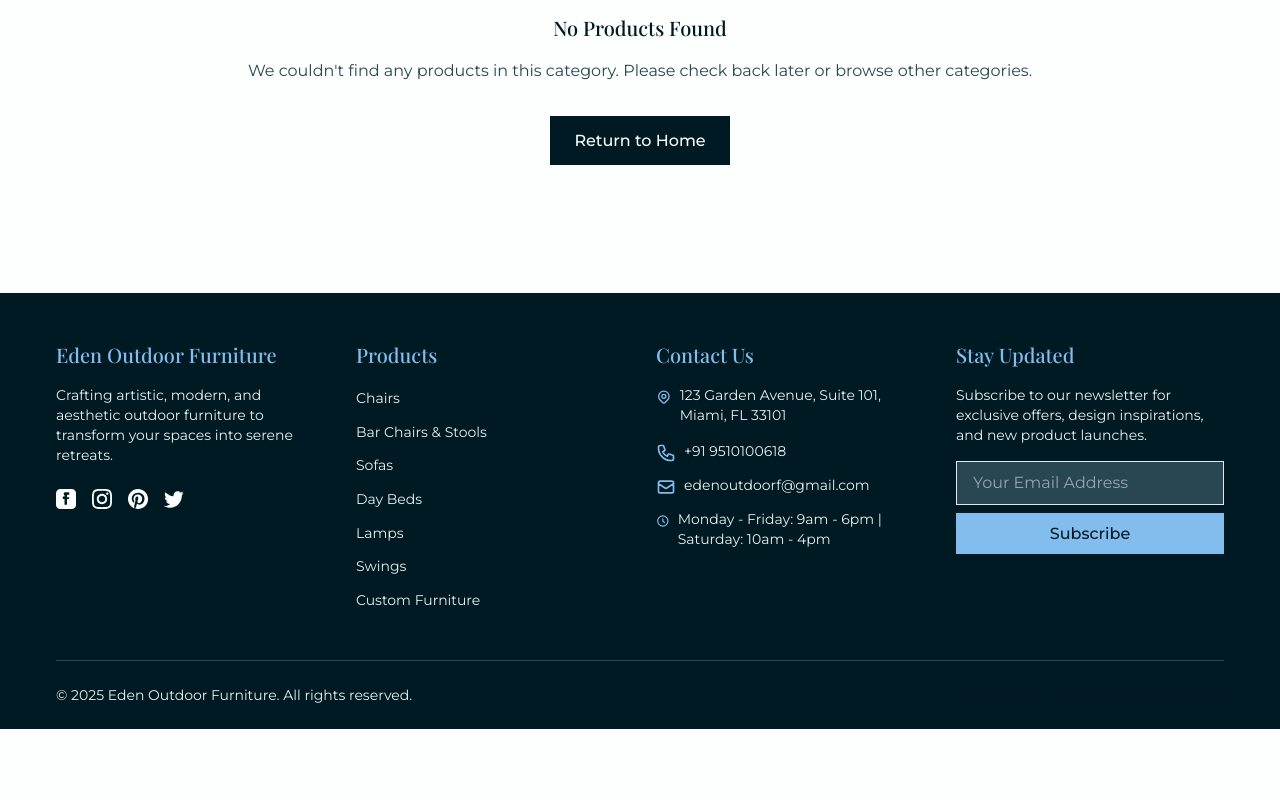
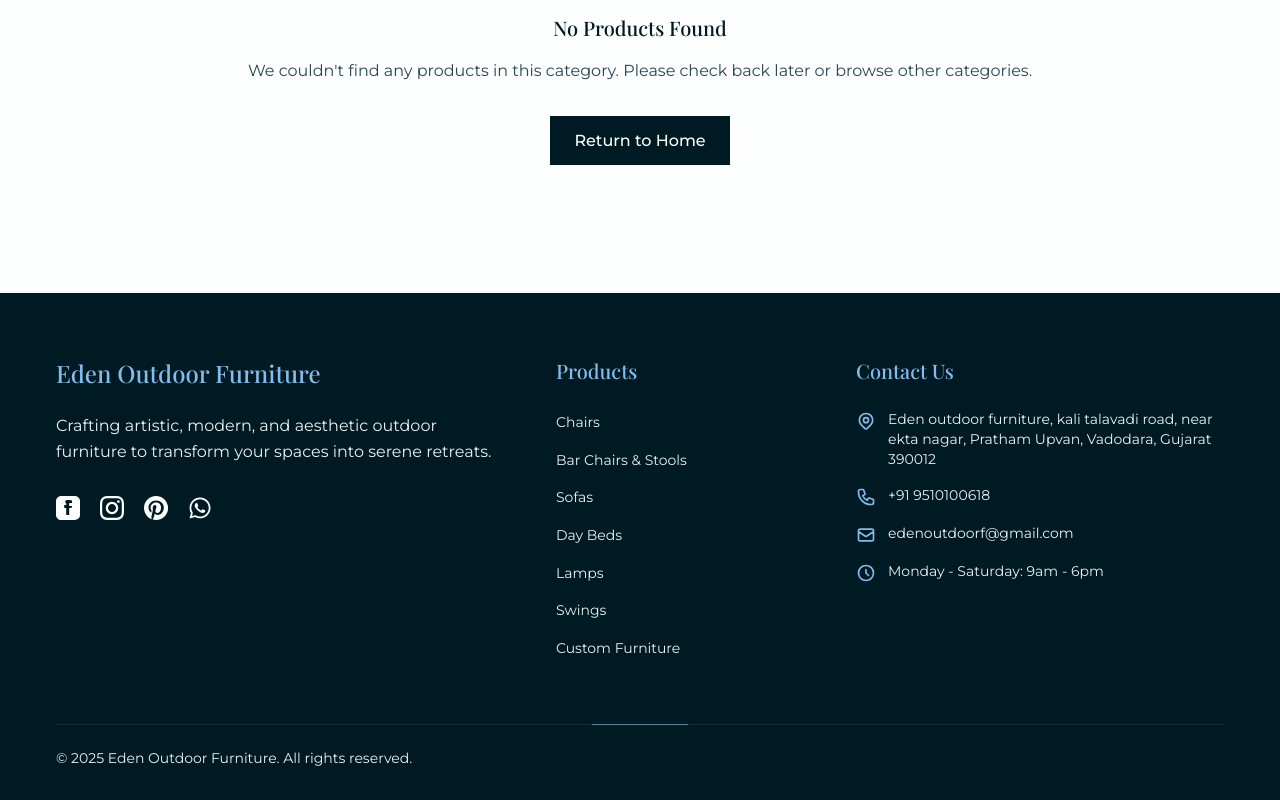
Before and after one commit to Novice-Debugger/Eden-Outdoor-Furniture-Prod, a React (Create React App) app: page /product/1 in a window 1280 px wide. Shown: the part 683-1483 px from the top of the page. Before the commit the page ends 1412 px from the top, so only its background shows below. Built offline with nearby package versions, Linux system fonts and the light colour scheme; a web font is replaced by a local one.

Commit message:
Fixed design issues

```diff
--- a/src/components/common/Footer.jsx
+++ b/src/components/common/Footer.jsx
@@ -12,14 +12,25 @@ const Footer = () => {
     { name: 'Day Beds', path: '/product/day-beds' },
     { name: 'Lamps', path: '/product/lamps' },
     { name: 'Swings', path: '/product/swings' },
-    { name: 'Custom Furniture', path: '/product/custom' },
+    { name: 'Custom Furniture', path: '/contact' },
   ];
 
   const contactInfo = {
-    address: '123 Garden Avenue, Suite 101, Miami, FL 33101',
+    address: 'Eden outdoor furniture, kali talavadi road, near ekta nagar, Pratham Upvan, Vadodara, Gujarat 390012',
     phone: '+91 9510100618',
     email: 'edenoutdoorf@gmail.com',
-    hours: 'Monday - Friday: 9am - 6pm | Saturday: 10am - 4pm',
+    hours: 'Monday - Saturday: 9am - 6pm',
+  };
+
+  // Animation variants
+  const staggerContainer = {
+    hidden: { opacity: 0 },
+    visible: {
+      opacity: 1,
+      transition: {
+        staggerChildren: 0.15
+      }
+    }
   };
 
   const fadeInUpVariants = {
@@ -27,147 +38,196 @@ const Footer = () => {
     visible: {
       opacity: 1,
       y: 0,
-      transition: { duration: 0.6 }
+      transition: { duration: 0.6, ease: "easeOut" }
+    }
+  };
+
+  const socialIconVariants = {
+    hidden: { scale: 0.8, opacity: 0 },
+    visible: {
+      scale: 1,
+      opacity: 1,
+      transition: { type: "spring", stiffness: 200 }
+    },
+    hover: {
+      scale: 1.15,
+      transition: { duration: 0.2 }
     }
   };
 
   return (
-    <footer className="bg-primary text-white pt-12 pb-6">
-      <div className="container mx-auto px-4">
-        <div className="grid grid-cols-1 md:grid-cols-2 lg:grid-cols-4 gap-8">
-          {/* Company Info */}
+    <footer className="bg-primary text-white pt-16 pb-8">
+      <div className="container mx-auto px-4 max-w-7xl">
+        {/* Main Footer Content */}
         <motion.div
+          className="grid grid-cols-1 sm:grid-cols-2 lg:grid-cols-12 gap-x-8 gap-y-12"
+          variants={staggerContainer}
           initial="hidden"
           whileInView="visible"
-            viewport={{ once: true }}
+          viewport={{ once: true, margin: "-100px" }}
+        >
+          {/* Company Info - Takes more space on larger screens */}
+          <motion.div
+            className="lg:col-span-5"
             variants={fadeInUpVariants}
           >
-            <h3 className="font-display text-xl mb-4 text-accent">Eden Outdoor Furniture</h3>
-            <p className="text-light-bg mb-4 text-sm">
+            <h3 className="font-display text-2xl mb-6 text-accent">Eden Outdoor Furniture</h3>
+            <p className="text-light-bg mb-6 max-w-md">
               Crafting artistic, modern, and aesthetic outdoor furniture to transform your spaces into serene retreats.
             </p>
-            <div className="flex space-x-4 mt-6">
-              <a href="https://facebook.com" target="_blank" rel="noopener noreferrer" aria-label="Facebook">
-                <svg className="w-5 h-5 text-white hover:text-accent transition-colors" fill="currentColor" viewBox="0 0 24 24">
+            <motion.div
+              className="flex space-x-5 mt-8"
+              variants={staggerContainer}
+            >
+              <motion.a
+                href="https://www.facebook.com/profile.php?id=61575752289142&sk=grid"
+                target="_blank"
+                rel="noopener noreferrer"
+                aria-label="Facebook"
+                variants={socialIconVariants}
+                whileHover="hover"
+              >
+                <svg className="w-6 h-6 text-white hover:text-accent transition-colors" fill="currentColor" viewBox="0 0 24 24">
                   <path d="M18.8,0H5.2C2.3,0,0,2.3,0,5.2v13.7C0,21.7,2.3,24,5.2,24h13.7c2.9,0,5.2-2.3,5.2-5.2V5.2C24,2.3,21.7,0,18.8,0z M16,7h-1.9c-0.7,0-0.9,0.3-0.9,1v2h2.8l-0.4,2h-2.4v7h-3V12h-2V9h2V7.5C8.2,5.3,9.4,4,12,4c2.2,0,4,0.5,4,0.5V7z" />
                 </svg>
-              </a>
-              <a href="https://www.instagram.com/edenoutdoorfurniture?igsh=MXFzNHQ5dWVnMjBtMg==" target="_blank" rel="noopener noreferrer" aria-label="Instagram">
-                <svg className="w-5 h-5 text-white hover:text-accent transition-colors" fill="currentColor" viewBox="0 0 24 24">
+              </motion.a>
+              <motion.a
+                href="https://www.instagram.com/edenoutdoorfurniture?igsh=MXFzNHQ5dWVnMjBtMg=="
+                target="_blank"
+                rel="noopener noreferrer"
+                aria-label="Instagram"
+                variants={socialIconVariants}
+                whileHover="hover"
+              >
+                <svg className="w-6 h-6 text-white hover:text-accent transition-colors" fill="currentColor" viewBox="0 0 24 24">
                   <path d="M12,2.2c3.2,0,3.6,0,4.8,0.1c3.3,0.1,4.8,1.7,4.9,4.9c0.1,1.3,0.1,1.6,0.1,4.8c0,3.2,0,3.6-0.1,4.8c-0.1,3.2-1.7,4.8-4.9,4.9c-1.3,0.1-1.6,0.1-4.8,0.1c-3.2,0-3.6,0-4.8-0.1c-3.3-0.1-4.8-1.7-4.9-4.9c-0.1-1.3-0.1-1.6-0.1-4.8c0-3.2,0-3.6,0.1-4.8c0.1-3.2,1.7-4.8,4.9-4.9C8.4,2.3,8.8,2.2,12,2.2z M12,0C8.7,0,8.3,0,7.1,0.1c-4.4,0.2-6.8,2.6-7,7C0,8.3,0,8.7,0,12c0,3.3,0,3.7,0.1,4.9c0.2,4.4,2.6,6.8,7,7C8.3,24,8.7,24,12,24c3.3,0,3.7,0,4.9-0.1c4.4-0.2,6.8-2.6,7-7C24,15.7,24,15.3,24,12c0-3.3,0-3.7-0.1-4.9c-0.2-4.4-2.6-6.8-7-7C15.7,0,15.3,0,12,0z M12,5.8c-3.4,0-6.2,2.8-6.2,6.2c0,3.4,2.8,6.2,6.2,6.2c3.4,0,6.2-2.8,6.2-6.2C18.2,8.6,15.4,5.8,12,5.8z M12,16c-2.2,0-4-1.8-4-4c0-2.2,1.8-4,4-4c2.2,0,4,1.8,4,4C16,14.2,14.2,16,12,16z M19.8,5.6c0,0.8-0.6,1.4-1.4,1.4c-0.8,0-1.4-0.6-1.4-1.4c0-0.8,0.6-1.4,1.4-1.4C19.2,4.2,19.8,4.8,19.8,5.6z" />
                 </svg>
-              </a>
-              <a href="https://pinterest.com" target="_blank" rel="noopener noreferrer" aria-label="Pinterest">
-                <svg className="w-5 h-5 text-white hover:text-accent transition-colors" fill="currentColor" viewBox="0 0 24 24">
+              </motion.a>
+              <motion.a
+                href="https://in.pinterest.com/edenoutdoorf/"
+                target="_blank"
+                rel="noopener noreferrer"
+                aria-label="Pinterest"
+                variants={socialIconVariants}
+                whileHover="hover"
+              >
+                <svg className="w-6 h-6 text-white hover:text-accent transition-colors" fill="currentColor" viewBox="0 0 24 24">
                   <path d="M12,0C5.4,0,0,5.4,0,12c0,5.1,3.2,9.4,7.6,11.2c-0.1-0.9-0.2-2.4,0-3.4c0.2-0.9,1.4-6,1.4-6s-0.3-0.8-0.3-1.8c0-1.7,1-2.9,2.2-2.9c1,0,1.5,0.8,1.5,1.7c0,1-0.7,2.6-1,4c-0.3,1.2,0.6,2.2,1.8,2.2c2.1,0,3.8-2.2,3.8-5.5c0-2.9-2.1-4.9-5-4.9c-3.4,0-5.4,2.6-5.4,5.2c0,1,0.4,2.1,0.9,2.7c0.1,0.1,0.1,0.2,0.1,0.3c-0.1,0.4-0.3,1.2-0.3,1.4c-0.1,0.2-0.2,0.3-0.4,0.2c-1.5-0.7-2.4-2.9-2.4-4.6c0-3.8,2.8-7.3,7.9-7.3c4.2,0,7.4,3,7.4,6.9c0,4.1-2.6,7.5-6.2,7.5c-1.2,0-2.4-0.6-2.8-1.4c0,0-0.6,2.3-0.7,2.9c-0.3,1-1,2.3-1.5,3c1.1,0.3,2.3,0.5,3.5,0.5c6.6,0,12-5.4,12-12C24,5.4,18.6,0,12,0z" />
                 </svg>
-              </a>
-              <a href="https://twitter.com" target="_blank" rel="noopener noreferrer" aria-label="Twitter">
-                <svg className="w-5 h-5 text-white hover:text-accent transition-colors" fill="currentColor" viewBox="0 0 24 24">
-                  <path d="M23.6,4.9c-0.9,0.4-1.8,0.7-2.8,0.8c1-0.6,1.8-1.6,2.2-2.7c-1,0.6-2,1-3.1,1.2c-0.9-1-2.2-1.6-3.6-1.6c-2.7,0-4.9,2.2-4.9,4.9c0,0.4,0,0.8,0.1,1.1C7.7,8.5,4.1,6.6,1.7,3.8C1.2,4.5,1,5.4,1,6.3c0,1.7,0.9,3.2,2.1,4.1c-0.8,0-1.5-0.2-2.2-0.6v0.1c0,2.4,1.7,4.4,3.9,4.8c-0.4,0.1-0.8,0.2-1.3,0.2c-0.3,0-0.6,0-0.9-0.1c0.6,2,2.4,3.4,4.6,3.4c-1.7,1.3-3.8,2.1-6.1,2.1c-0.4,0-0.8,0-1.2-0.1c2.2,1.4,4.8,2.2,7.5,2.2c9.1,0,14-7.5,14-14c0-0.2,0-0.4,0-0.6C22.1,6.7,22.9,5.9,23.6,4.9z" />
+              </motion.a>
+              <motion.a
+                href="https://wa.me/9510100618"
+                target="_blank"
+                rel="noopener noreferrer"
+                aria-label="WhatsApp"
+                variants={socialIconVariants}
+                whileHover="hover"
+              >
+                <svg className="w-6 h-6 text-white hover:text-accent transition-colors" fill="currentColor" viewBox="0 0 448 512" xmlns="http://www.w3.org/2000/svg">
+                  <path d="M380.9 97.1C339 55.1 283.2 32 223.9 32c-122.4 0-222 99.6-222 222 0 39.1 10.2 77.3 29.6 111L0 480l117.7-30.9c32.4 17.7 68.9 27 106.1 27h.1c122.3 0 224.1-99.6 224.1-222 0-59.3-25.2-115-67.1-157zm-157 341.6c-33.2 0-65.7-8.9-94-25.7l-6.7-4-69.8 18.3L72 359.2l-4.4-7c-18.5-29.4-28.2-63.3-28.2-98.2 0-101.7 82.8-184.5 184.6-184.5 49.3 0 95.6 19.2 130.4 54.1 34.8 34.9 56.2 81.2 56.1 130.5 0 101.8-84.9 184.6-186.6 184.6zm101.2-138.2c-5.5-2.8-32.8-16.2-37.9-18-5.1-1.9-8.8-2.8-12.5 2.8-3.7 5.6-14.3 18-17.6 21.8-3.2 3.7-6.5 4.2-12 1.4-32.6-16.3-54-29.1-75.5-66-5.7-9.8 5.7-9.1 16.3-30.3 1.8-3.7.9-6.9-.5-9.7-1.4-2.8-12.5-30.1-17.1-41.2-4.5-10.8-9.1-9.3-12.5-9.5-3.2-.2-6.9-.2-10.6-.2-3.7 0-9.7 1.4-14.8 6.9-5.1 5.6-19.4 19-19.4 46.3 0 27.3 19.9 53.7 22.6 57.4 2.8 3.7 39.1 59.7 94.8 83.8 35.2 15.2 49 16.5 66.6 13.9 10.7-1.6 32.8-13.4 37.4-26.4 4.6-13 4.6-24.1 3.2-26.4-1.3-2.5-5-3.9-10.5-6.6z"/>
                 </svg>
-              </a>
-            </div>
+              </motion.a>
+            </motion.div>
           </motion.div>
 
-          {/* Products */}
+          {/* Products - Takes less space on larger screens */}
           <motion.div
-            initial="hidden"
-            whileInView="visible"
-            viewport={{ once: true }}
+            className="lg:col-span-3 sm:col-span-1"
             variants={fadeInUpVariants}
           >
-            <h3 className="font-display text-xl mb-4 text-accent">Products</h3>
-            <ul className="space-y-2">
+            <h3 className="font-display text-xl mb-6 text-accent">Products</h3>
+            <ul className="grid grid-cols-1 gap-y-3">
               {productCategories.map((category) => (
-                <li key={category.path}>
+                <motion.li
+                  key={category.path}
+                  whileHover={{ x: 5 }}
+                  transition={{ type: "spring", stiffness: 300 }}
+                >
                   <Link
                     to={category.path}
-                    className="text-light-bg hover:text-accent transition-colors text-sm"
+                    className="text-light-bg hover:text-accent transition-colors text-sm inline-block"
                   >
                     {category.name}
                   </Link>
-                </li>
+                </motion.li>
               ))}
             </ul>
           </motion.div>
 
-          {/* Contact Info */}
+          {/* Contact Info - Takes less space on larger screens */}
           <motion.div
-            initial="hidden"
-            whileInView="visible"
-            viewport={{ once: true }}
+            className="lg:col-span-4 sm:col-span-1"
             variants={fadeInUpVariants}
           >
-            <h3 className="font-display text-xl mb-4 text-accent">Contact Us</h3>
-            <div className="space-y-3 text-sm">
-              <p className="flex items-start">
-                <svg className="w-5 h-5 mr-2 mt-0.5 text-accent" fill="none" stroke="currentColor" viewBox="0 0 24 24" xmlns="http://www.w3.org/2000/svg">
+            <h3 className="font-display text-xl mb-6 text-accent">Contact Us</h3>
+            <div className="space-y-4 text-sm">
+              <motion.p
+                className="flex items-start"
+                whileHover={{ x: 5 }}
+                transition={{ type: "spring", stiffness: 300 }}
+              >
+                <svg className="w-5 h-5 mr-3 mt-0.5 text-accent flex-shrink-0" fill="none" stroke="currentColor" viewBox="0 0 24 24" xmlns="http://www.w3.org/2000/svg">
                   <path strokeLinecap="round" strokeLinejoin="round" strokeWidth="2" d="M17.657 16.657L13.414 20.9a1.998 1.998 0 01-2.827 0l-4.244-4.243a8 8 0 1111.314 0z" />
                   <path strokeLinecap="round" strokeLinejoin="round" strokeWidth="2" d="M15 11a3 3 0 11-6 0 3 3 0 016 0z" />
                 </svg>
                 <span className="text-light-bg">{contactInfo.address}</span>
-              </p>
-              <p className="flex items-start">
-                <svg className="w-5 h-5 mr-2 mt-0.5 text-accent" fill="none" stroke="currentColor" viewBox="0 0 24 24" xmlns="http://www.w3.org/2000/svg">
+              </motion.p>
+              <motion.p
+                className="flex items-start"
+                whileHover={{ x: 5 }}
+                transition={{ type: "spring", stiffness: 300 }}
+              >
+                <svg className="w-5 h-5 mr-3 mt-0.5 text-accent flex-shrink-0" fill="none" stroke="currentColor" viewBox="0 0 24 24" xmlns="http://www.w3.org/2000/svg">
                   <path strokeLinecap="round" strokeLinejoin="round" strokeWidth="2" d="M3 5a2 2 0 012-2h3.28a1 1 0 01.948.684l1.498 4.493a1 1 0 01-.502 1.21l-2.257 1.13a11.042 11.042 0 005.516 5.516l1.13-2.257a1 1 0 011.21-.502l4.493 1.498a1 1 0 01.684.949V19a2 2 0 01-2 2h-1C9.716 21 3 14.284 3 6V5z" />
                 </svg>
                 <span className="text-light-bg">{contactInfo.phone}</span>
-              </p>
-              <p className="flex items-start">
-                <svg className="w-5 h-5 mr-2 mt-0.5 text-accent" fill="none" stroke="currentColor" viewBox="0 0 24 24" xmlns="http://www.w3.org/2000/svg">
+              </motion.p>
+              <motion.p
+                className="flex items-start"
+                whileHover={{ x: 5 }}
+                transition={{ type: "spring", stiffness: 300 }}
+              >
+                <svg className="w-5 h-5 mr-3 mt-0.5 text-accent flex-shrink-0" fill="none" stroke="currentColor" viewBox="0 0 24 24" xmlns="http://www.w3.org/2000/svg">
                   <path strokeLinecap="round" strokeLinejoin="round" strokeWidth="2" d="M3 8l7.89 5.26a2 2 0 002.22 0L21 8M5 19h14a2 2 0 002-2V7a2 2 0 00-2-2H5a2 2 0 00-2 2v10a2 2 0 002 2z" />
                 </svg>
                 <span className="text-light-bg">{contactInfo.email}</span>
-              </p>
-              <p className="flex items-start">
-                <svg className="w-5 h-5 mr-2 mt-0.5 text-accent" fill="none" stroke="currentColor" viewBox="0 0 24 24" xmlns="http://www.w3.org/2000/svg">
+              </motion.p>
+              <motion.p
+                className="flex items-start"
+                whileHover={{ x: 5 }}
+                transition={{ type: "spring", stiffness: 300 }}
+              >
+                <svg className="w-5 h-5 mr-3 mt-0.5 text-accent flex-shrink-0" fill="none" stroke="currentColor" viewBox="0 0 24 24" xmlns="http://www.w3.org/2000/svg">
                   <path strokeLinecap="round" strokeLinejoin="round" strokeWidth="2" d="M12 8v4l3 3m6-3a9 9 0 11-18 0 9 9 0 0118 0z" />
                 </svg>
                 <span className="text-light-bg">{contactInfo.hours}</span>
-              </p>
+              </motion.p>
             </div>
           </motion.div>
+        </motion.div>
 
-          {/* Newsletter */}
+        {/* Bottom Bar with improved divider */}
         <motion.div
-            initial="hidden"
-            whileInView="visible"
+          className="mt-16 pt-6 relative"
+          initial={{ opacity: 0 }}
+          whileInView={{ opacity: 1, transition: { delay: 0.5 } }}
           viewport={{ once: true }}
-            variants={fadeInUpVariants}
         >
-            <h3 className="font-display text-xl mb-4 text-accent">Stay Updated</h3>
-            <p className="text-light-bg text-sm mb-4">
-              Subscribe to our newsletter for exclusive offers, design inspirations, and new product launches.
-            </p>
-            <form className="flex flex-col space-y-2">
-              <input
-                type="email"
-                placeholder="Your Email Address"
-                className="px-4 py-2 bg-secondary text-white placeholder-light-bg/50 border border-light-bg/20 focus:outline-none focus:border-accent"
-                required
-              />
-              <button
-                type="submit"
-                className="px-4 py-2 bg-accent text-primary font-medium hover:bg-white transition-colors duration-300"
-              >
-                Subscribe
-              </button>
-            </form>
-          </motion.div>
-        </div>
+          {/* Fancy divider */}
+          <div className="absolute top-0 left-1/2 transform -translate-x-1/2 w-24 h-px bg-accent"></div>
+          <div className="absolute top-0 left-0 right-0 h-px bg-secondary opacity-50"></div>
 
-        {/* Bottom Bar */}
-        <div className="border-t border-secondary mt-12 pt-6 flex flex-col md:flex-row justify-between items-center">
-          <div className="text-sm text-light-bg mb-4 md:mb-0">
+          <div className="flex flex-col md:flex-row justify-between items-center">
+            <div className="text-sm text-light-bg mb-6 md:mb-0">
               © {currentYear} Eden Outdoor Furniture. All rights reserved.
             </div>
-          <div className="flex space-x-4 text-xs text-light-bg">
+            <div className="flex flex-wrap justify-center space-x-6 text-xs text-light-bg">
               <Link to="/privacy-policy" className="hover:text-accent transition-colors">Privacy Policy</Link>
               <Link to="/terms-of-service" className="hover:text-accent transition-colors">Terms of Service</Link>
               <Link to="/sitemap" className="hover:text-accent transition-colors">Sitemap</Link>
             </div>
           </div>
+        </motion.div>
       </div>
     </footer>
   );
--- a/src/components/contact/GoogleMap.jsx
+++ b/src/components/contact/GoogleMap.jsx
@@ -13,7 +13,7 @@ const GoogleMap = () => {
         - Or similar libraries
       */}
       <iframe
-        src="https://www.google.com/maps/embed?pb=!1m18!1m12!1m3!1d3592.6866879208393!2d-80.19149492392734!3d25.783898077777578!2m3!1f0!2f0!3f0!3m2!1i1024!2i768!4f13.1!3m3!1m2!1s0x88d9b6823bb65e03%3A0x83e8b78bf34f69e1!2sMiami%20Design%20District!5e0!3m2!1sen!2sus!4v1706706010000!5m2!1sen!2sus"
+        src="https://www.google.com/maps/embed?pb=!1m18!1m12!1m3!1d3691.84494910413!2d73.138588!3d22.283862499999994!2m3!1f0!2f0!3f0!3m2!1i1024!2i768!4f13.1!3m3!1m2!1s0x395fc721c5104857%3A0x5963ecbe33f6abd4!2sEden%20outdoor%20furniture!5e0!3m2!1sen!2sin!4v1746337475329!5m2!1sen!2sin"
         width="100%"
         height="100%"
         style={{ border: 0, minHeight: 'inherit' }}
--- a/src/data/products.js
+++ b/src/data/products.js
@@ -2272,8 +2272,7 @@ const products = [
         },
         "images": [
             "/assets/images/products/data/Sofa/ED-614/1.jpg",
-            "/assets/images/products/data/Sofa/ED-614/2.jpg",
-            "/assets/images/products/data/Sofa/ED-614/3.jpg"
+            "/assets/images/products/data/Sofa/ED-614/2.jpg"
         ],
         "colors": ["Cloud Gray", "Navy Blue", "Olive Green"],
         "materials": ["Aluminum", "Olefin Fabric", "High-Density Foam"],
--- a/src/pages/Contact.jsx
+++ b/src/pages/Contact.jsx
@@ -7,13 +7,11 @@ import GoogleMap from '../components/contact/GoogleMap';
 const Contact = () => {
   // Company info
   const companyInfo = {
-    address: '123 Garden Avenue, Suite 101, Miami, FL 33101',
+    address: 'Eden outdoor furniture, kali talavadi road, near ekta nagar, Pratham Upvan, Vadodara, Gujarat 390012',
     phone: '+91 9510100618',
     email: 'edenoutdoorf@gmail.com',
     hours: [
-      { days: 'Monday - Friday', time: '9:00 AM - 6:00 PM' },
-      { days: 'Saturday', time: '10:00 AM - 4:00 PM' },
-      { days: 'Sunday', time: 'Closed' }
+      { days: 'Monday - Saturday', time: '9:00 AM - 6:00 PM' }
     ]
   };
 
@@ -209,7 +207,7 @@ const Contact = () => {
                     <h4 className="font-medium text-primary mb-3">Connect With Us</h4>
                     <div className="flex space-x-4">
                       <a
-                        href="https://facebook.com"
+                        href="https://www.facebook.com/profile.php?id=61575752289142&sk=grid"
                         target="_blank"
                         rel="noopener noreferrer"
                         className="w-10 h-10 rounded-full bg-primary flex items-center justify-center text-white hover:bg-accent transition-colors"
@@ -220,7 +218,7 @@ const Contact = () => {
                         </svg>
                       </a>
                       <a
-                        href="https://instagram.com"
+                        href="https://www.instagram.com/edenoutdoorfurniture?igsh=MXFzNHQ5dWVnMjBtMg=="
                         target="_blank"
                         rel="noopener noreferrer"
                         className="w-10 h-10 rounded-full bg-primary flex items-center justify-center text-white hover:bg-accent transition-colors"
@@ -231,7 +229,7 @@ const Contact = () => {
                         </svg>
                       </a>
                       <a
-                        href="https://pinterest.com"
+                        href="https://in.pinterest.com/edenoutdoorf/"
                         target="_blank"
                         rel="noopener noreferrer"
                         className="w-10 h-10 rounded-full bg-primary flex items-center justify-center text-white hover:bg-accent transition-colors"
@@ -242,15 +240,15 @@ const Contact = () => {
                         </svg>
                       </a>
                       <a
-                        href="https://twitter.com"
+                        href="https://wa.me/9510100618"
                         target="_blank"
                         rel="noopener noreferrer"
                         className="w-10 h-10 rounded-full bg-primary flex items-center justify-center text-white hover:bg-accent transition-colors"
                         aria-label="Twitter"
                       >
-                        <svg className="w-5 h-5" fill="currentColor" viewBox="0 0 24 24">
-                          <path d="M23.6,4.9c-0.9,0.4-1.8,0.7-2.8,0.8c1-0.6,1.8-1.6,2.2-2.7c-1,0.6-2,1-3.1,1.2c-0.9-1-2.2-1.6-3.6-1.6c-2.7,0-4.9,2.2-4.9,4.9c0,0.4,0,0.8,0.1,1.1C7.7,8.5,4.1,6.6,1.7,3.8C1.2,4.5,1,5.4,1,6.3c0,1.7,0.9,3.2,2.1,4.1c-0.8,0-1.5-0.2-2.2-0.6v0.1c0,2.4,1.7,4.4,3.9,4.8c-0.4,0.1-0.8,0.2-1.3,0.2c-0.3,0-0.6,0-0.9-0.1c0.6,2,2.4,3.4,4.6,3.4c-1.7,1.3-3.8,2.1-6.1,2.1c-0.4,0-0.8,0-1.2-0.1c2.2,1.4,4.8,2.2,7.5,2.2c9.1,0,14-7.5,14-14c0-0.2,0-0.4,0-0.6C22.1,6.7,22.9,5.9,23.6,4.9z" />
-                        </svg>
+                        <svg className="w-5 h-5 text-white hover:text-accent transition-colors" fill="currentColor" viewBox="0 0 448 512" xmlns="http://www.w3.org/2000/svg">
+                        <path d="M380.9 97.1C339 55.1 283.2 32 223.9 32c-122.4 0-222 99.6-222 222 0 39.1 10.2 77.3 29.6 111L0 480l117.7-30.9c32.4 17.7 68.9 27 106.1 27h.1c122.3 0 224.1-99.6 224.1-222 0-59.3-25.2-115-67.1-157zm-157 341.6c-33.2 0-65.7-8.9-94-25.7l-6.7-4-69.8 18.3L72 359.2l-4.4-7c-18.5-29.4-28.2-63.3-28.2-98.2 0-101.7 82.8-184.5 184.6-184.5 49.3 0 95.6 19.2 130.4 54.1 34.8 34.9 56.2 81.2 56.1 130.5 0 101.8-84.9 184.6-186.6 184.6zm101.2-138.2c-5.5-2.8-32.8-16.2-37.9-18-5.1-1.9-8.8-2.8-12.5 2.8-3.7 5.6-14.3 18-17.6 21.8-3.2 3.7-6.5 4.2-12 1.4-32.6-16.3-54-29.1-75.5-66-5.7-9.8 5.7-9.1 16.3-30.3 1.8-3.7.9-6.9-.5-9.7-1.4-2.8-12.5-30.1-17.1-41.2-4.5-10.8-9.1-9.3-12.5-9.5-3.2-.2-6.9-.2-10.6-.2-3.7 0-9.7 1.4-14.8 6.9-5.1 5.6-19.4 19-19.4 46.3 0 27.3 19.9 53.7 22.6 57.4 2.8 3.7 39.1 59.7 94.8 83.8 35.2 15.2 49 16.5 66.6 13.9 10.7-1.6 32.8-13.4 37.4-26.4 4.6-13 4.6-24.1 3.2-26.4-1.3-2.5-5-3.9-10.5-6.6z"/>
+                      </svg>
                       </a>
                     </div>
                   </div>
--- a/src/pages/ProductDetail.jsx
+++ b/src/pages/ProductDetail.jsx
@@ -189,7 +189,7 @@ const ProductDetail = () => {
                 </div>
 
                 {/* Product Details */}
-                {product.dimensions && (
+                {/* {product.dimensions && (
                   <div className="border-t border-gray-200 pt-6">
                     <h3 className="text-xl font-display text-primary mb-4">Dimensions</h3>
                     <div className="grid grid-cols-2 gap-4 text-secondary">
@@ -201,7 +201,7 @@ const ProductDetail = () => {
                       ))}
                     </div>
                   </div>
-                )}
+                )} */}
 
                 {/* Materials */}
                 {product.materials && (
```
Also changed, not shown: public/index.html (+10 -0 lines), src/pages/ProductCatalog.jsx (+52 -3 lines), public/assets/images/products/data/Sofa/ED-614/3.jpg (deleted). Lines whose indentation alone changed are shown as unchanged.
